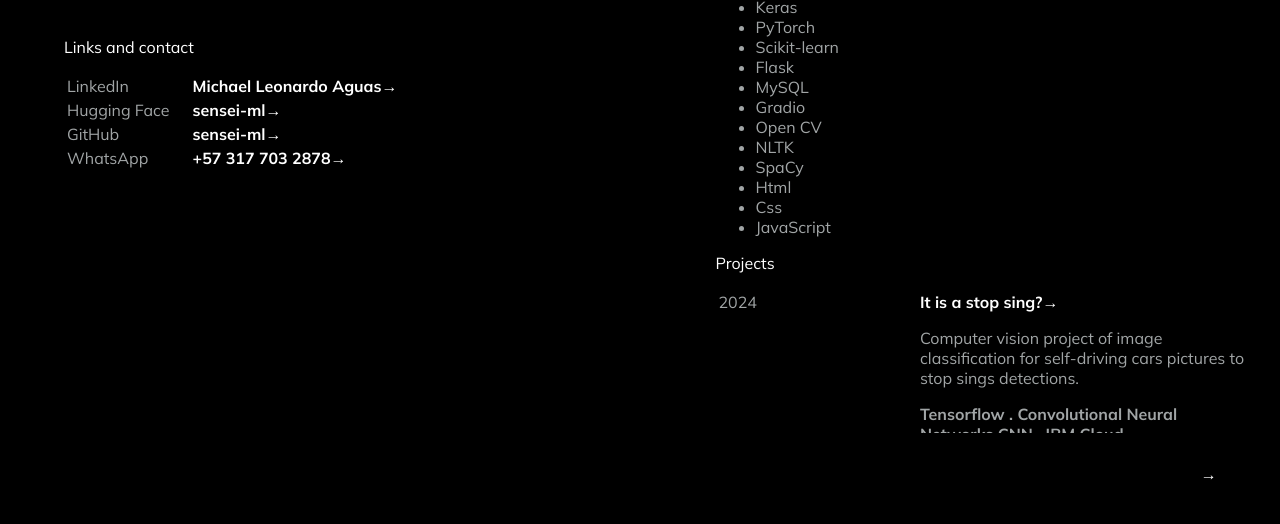
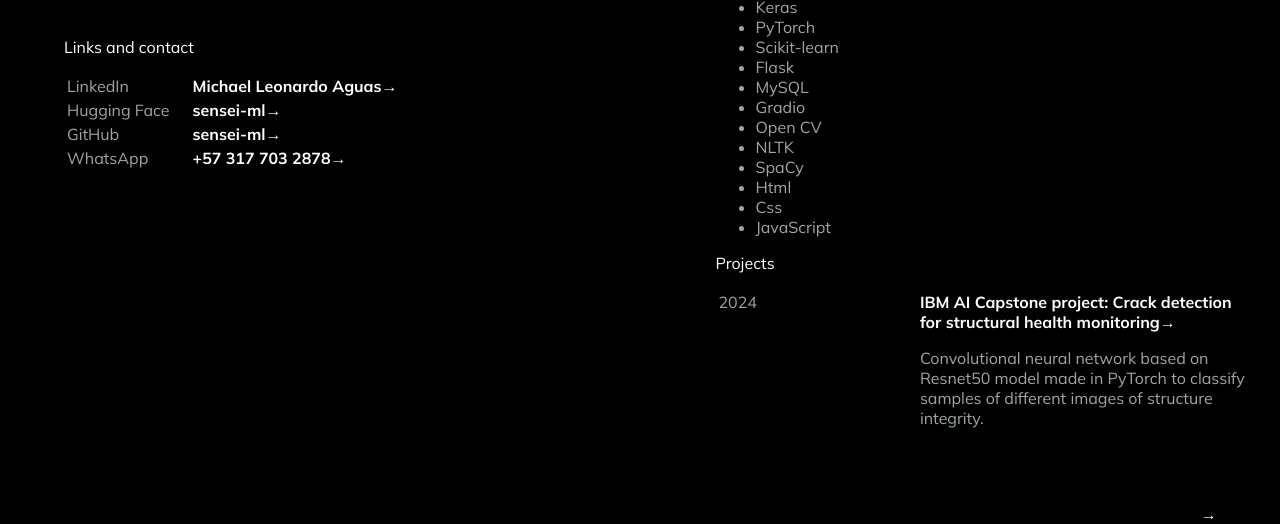
Before and after one commit to sensei-ml/sensei-ml, a plain HTML site: page index.html in a window 1280 px wide. Shown: the part 367-891 px from the top of the page. Before the commit the page ends 851 px from the top, so only its background shows below. Drawn offline with Linux system fonts and the light colour scheme.

Commit message:
Add capstone IBM project

```diff
--- a/index.html
+++ b/index.html
@@ -75,9 +75,9 @@
                     <tr>
                         <td class = "year_project_column">2024</td>
                         <td class = "description_project_column">
-                            <a href = "http://" class = "project_link">It is a stop sing?<span class="arrow_link">→</span></a>
-                            <p class = "project_name">Computer vision project of image classification for self-driving cars pictures to stop sings detections.</p>
-                            <p class = "project_frameworks">Tensorflow . Convolutional Neural Networks CNN . IBM Cloud</p>
+                            <a href = "https://huggingface.co/spaces/sensei-ml/crack_detection_for_structural_health_monitoring" class = "project_link">IBM AI Capstone project: Crack detection for structural health monitoring<span class="arrow_link">→</span></a>
+                            <p class = "project_name">Convolutional neural network based on Resnet50 model made in PyTorch to classify samples of different images of structure integrity.</p>
+                            <p class = "project_frameworks">Convolutional Neural Network . PyTorch . Gradio . Hugging Face</p>
                         </td>
                     </tr>
                     <tr>
```
